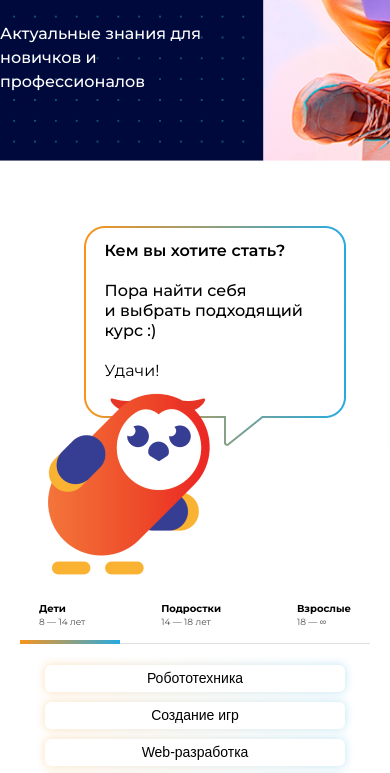
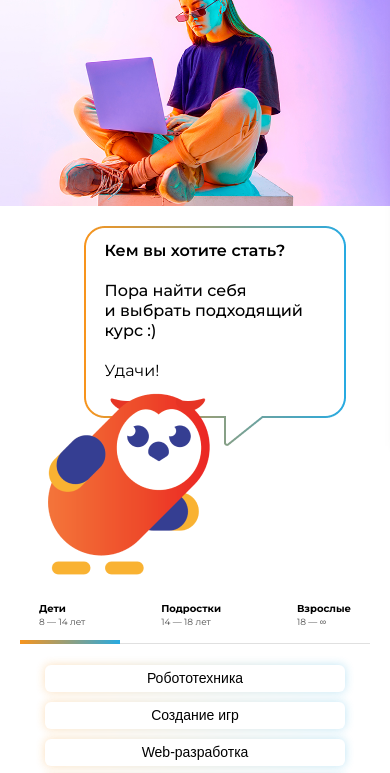
Before and after one commit to k1xd-fr/Project-1-Exam, a website: page index.html in a window 390 px wide. Shown: the part 398-1171 px from the top of the page. Drawn offline with Linux system fonts and the light colour scheme; files whose address does not match are found by name.

Commit message:
feat header

```diff
--- a/index.html
+++ b/index.html
@@ -72,7 +72,7 @@
     </header>
     <div class="conteiner info">
       <div class="info__sova">
-        <img src="setting/img/Group 839.png" alt="sova" />
+        <img src="setting/img/Group 839.png" alt="sova" style="max-width:100%"/>
         <div class="info__sova__title">
           <span class="info__sova__title__text">Кем вы хотите стать?</span>
           <span class="info__sova__title__p">
--- a/setting/scss/_header.scss
+++ b/setting/scss/_header.scss
@@ -1,11 +1,14 @@
 .header {
   flex-wrap: nowrap;
   &__banner {
-    background-image: url('../../setting/img/banner.jpg');
+    background-image: url("../../setting/img/banner.jpg");
     background-size: cover;
     background-position: center;
     max-width: 100%;
     height: 500px;
+    @include _800px {
+      background-image: url(../../setting/img/banner__mobile.png);
+    }
 
     &__title {
       display: flex;
@@ -13,14 +16,18 @@
       flex-direction: column;
       gap: 20px;
       padding: 127px 360px;
-      @include _1850px{
+      @include _1850px {
         padding: 126px;
       }
-      @include _1350px{
+      @include _1350px {
         padding: 125px 250px 30px 0px;
       }
-      @include _768px{
-        padding: 100px 170px 60px 0px;
+      @include _800px {
+        align-items: center;
+        padding: 0px;
+        padding-top: 40px;
+      }
+      @include _350px{
         gap: 10px;
       }
       &_h1 {
@@ -29,12 +36,17 @@
         line-height: 44px;
         align-items: center;
         color: #ffffff;
-        @include _1350px{
+        @include _1350px {
           font-size: 24px;
         }
+        @include _800px{
+          font-size: 24px;
+        }
+        @include _500px{
+          font-size: 20px;
+        }
         @include _350px{
-          font-size: 16px;
-          line-height: 20px;
+          font-size: 14px;
         }
       }
       &_h2 {
@@ -43,12 +55,20 @@
         line-height: 44px;
         align-items: center;
         color: #ffffff;
-        @include _1350px{
+        @include _1350px {
           font-size: 24px;
         }
+        @include _800px{
+          font-size: 24px;
+        }
+        @include _800px{
+          font-size: 19px;
+        }
+        @include _500px{
+          font-size: 16px;
+        }
         @include _350px{
-          font-size: 16px;
-          line-height: 20px;
+          font-size: 14px;
         }
       }
       &_p {
@@ -58,12 +78,17 @@
         line-height: 24px;
         align-items: center;
         color: #ffffff;
-        @include _1350px{
+        @include _1350px {
           font-size: 16px;
         }
+        @include _800px{
+          font-size: 14px;
+        }
+        @include _500px{
+          font-size: 10px;
+        }
         @include _350px{
-          font-size: 10px;
-          line-height: 20px;
+          font-size: 7px;
         }
       }
     }
```
Also changed, not shown: setting/css/style.css, setting/img/banner__mobile.png (added), 1 other file.
